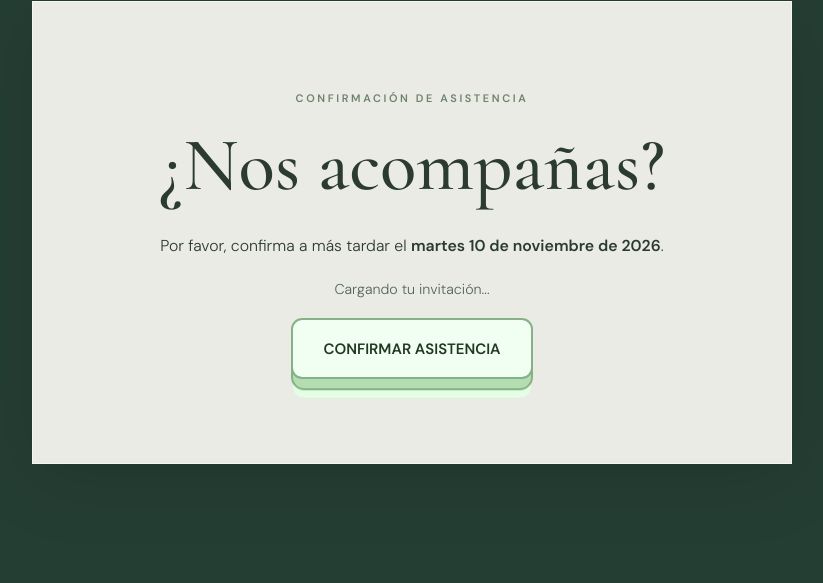
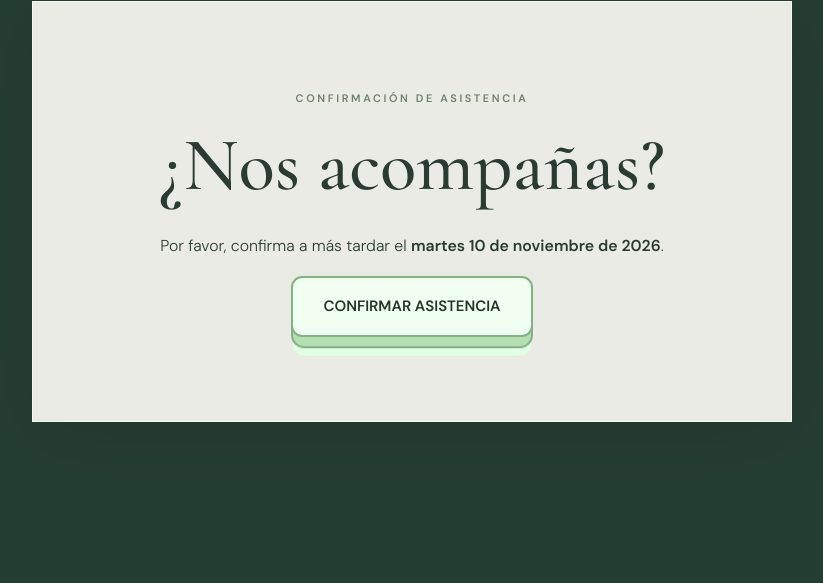
Before and after one commit to issayorlando/carta-de-invitacion, a plain HTML site: page index.html in a window 1280 px wide. Shown: the part 8780-9363 px from the top of the page, without its empty margins (228-1051 px from the left). Drawn offline with nearby package versions, Linux system fonts and the light colour scheme; a script that the page names is missing.

Commit message:
Update index.html

```diff
--- a/index.html
+++ b/index.html
@@ -151,7 +151,6 @@
             <div class="paper centered rsvp"><span class="eyebrow">CONFIRMACIÓN DE ASISTENCIA</span>
                 <h2>¿Nos acompañas?</h2>
                 <p>Por favor, confirma a más tardar el <strong>martes 10 de noviembre de 2026</strong>.</p>
-                <div id="rsvp-status" class="notice">Cargando tu invitación...</div>
                 <a href="https://docs.google.com/forms/d/e/1FAIpQLSepFgtdQk3RhrtOdWsOA777LoxdB5G64ALqvhxQi6eJXJjn4w/viewform?usp=header" target="_blank"><button class="learn-more"> Confirmar Asistencia </button></a>
                 <div id="rsvp-content" hidden>
                     <h3 id="family-name"></h3>
```
